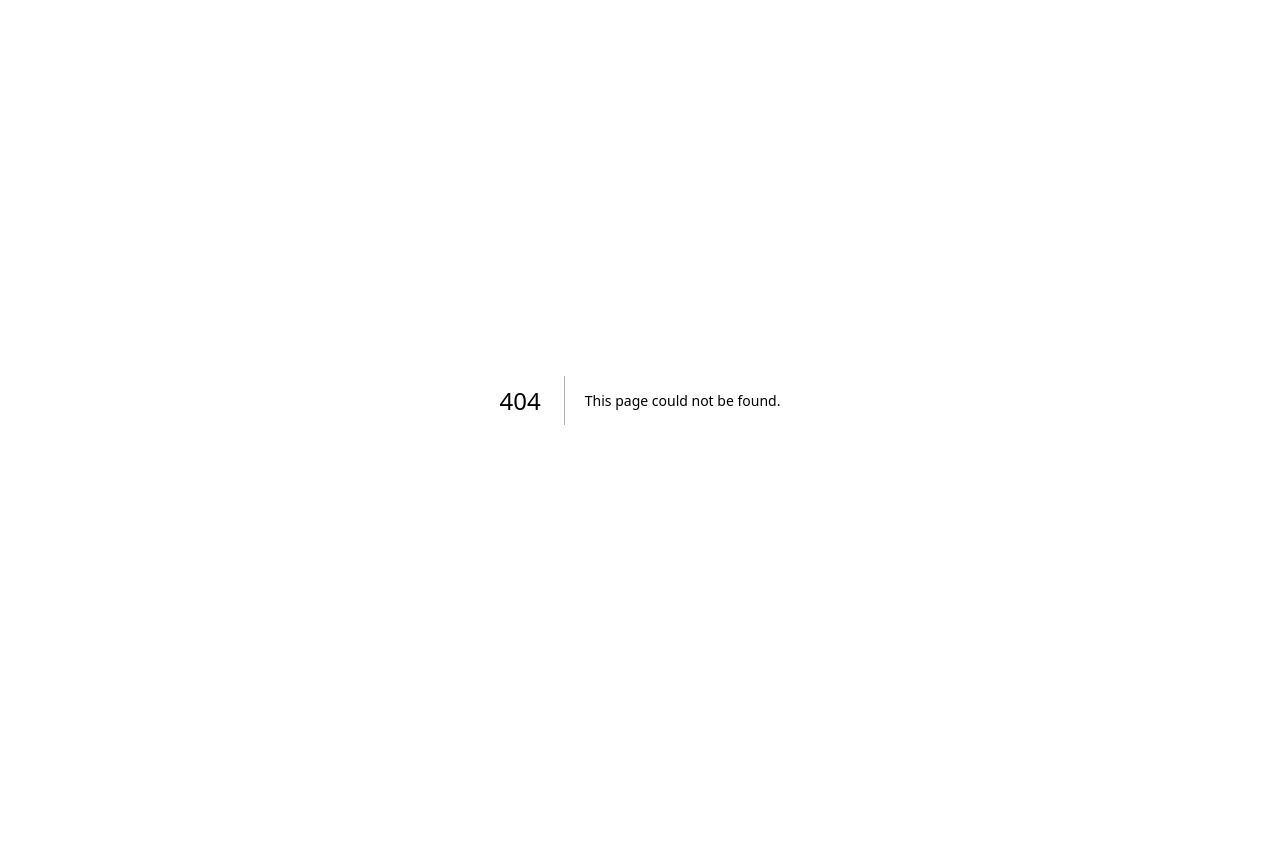
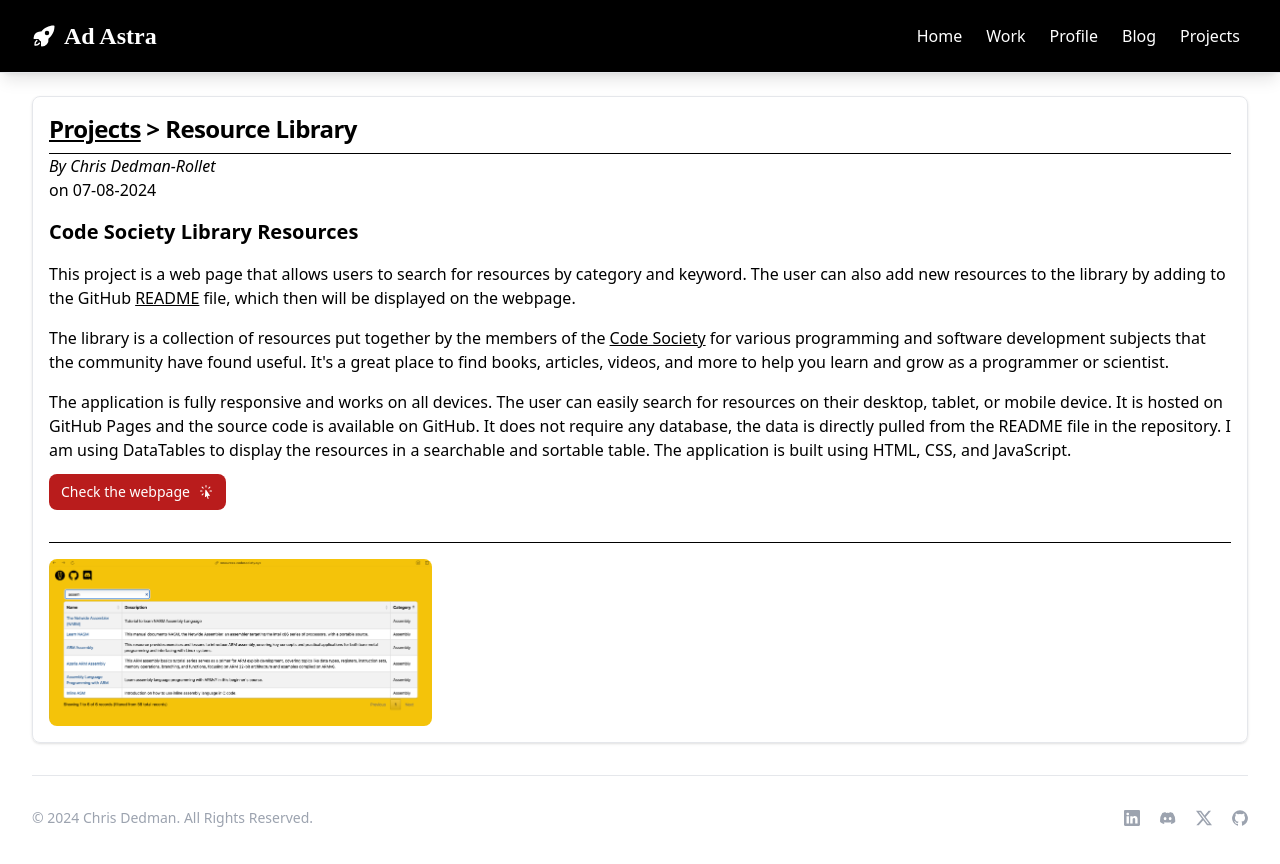
Before and after one commit to chrisdedman/website, a Next.js app: page /projects/resources in a window 1280 px wide. Before the commit this address had no page. Before the commit the page ends 800 px from the top, so only its background shows below. Built offline with nearby package versions, Linux system fonts and the light colour scheme.

Commit message:
feat: Add codesociety library web page to resources section

```diff
--- /dev/null
+++ b/src/app/projects/resources/page.tsx
@@ -0,0 +1,83 @@
+"use client"
+
+import React from "react";
+import Menu from '@/components/navigation'
+import Footer from '@/components/footer'
+import { useState } from "react";
+import { CursorArrowRaysIcon } from "@heroicons/react/24/solid";
+
+export default function Asteroid() {
+  return (
+    <div className="h-screen p-4 lg:p-8 mt-16 ">
+      <Menu />
+      <div className="p-4 border border-gray-200 rounded-lg shadow">
+        <h5 className="mb-2 text-2xl font-bold tracking-tight">
+          <a href="/projects" className="underline">Projects</a>{" > "}Resource Library
+        </h5>
+        <hr className="h-px my-8 bg-black border-0 separator mt-0 mb-0" />
+        <div>
+          <address>By <a rel="author" href="/">Chris Dedman-Rollet</a></address>
+          on <time dateTime="07-08-2024" title="July 8th, 2024">07-08-2024</time>
+          <Article />
+        </div>
+      </div>
+      <Footer />
+    </div>
+  );
+}
+
+function Article() {
+
+  const [enlargedImage, setEnlargedImage] = useState("");
+
+  const enlargeImage = (src: string) => {
+    setEnlargedImage(src);
+  };
+  return (
+    <>
+      <h6 className="mt-4 text-xl font-bold">Code Society Library Resources</h6>
+      <p className="mt-4">
+        This project is a web page that allows users to search for resources by category and keyword.
+        The user can also add new resources to the library by adding to the GitHub <a className="underline" href="https://github.com/Code-Society-Lab/resources/blob/main/README.md" target="_blank">README</a> file, which then will be displayed on the webpage.
+      </p>
+      <p className="mt-4">
+        The library is a collection of resources put together by the members of the <a className="underline" href="https://codesociety.xyz" target="_blank">Code Society</a> for
+        various programming and software development subjects that the community have found useful.
+        It's a great place to find books, articles, videos, and more to help you learn and
+        grow as a programmer or scientist.
+      </p>
+      <p className="mt-4">
+        The application is fully responsive and works on all devices. The user can easily search for resources on their desktop, tablet, or mobile device.
+        It is hosted on GitHub Pages and the source code is available on GitHub. It does not require any database, the data is directly pulled from the README file in the repository.
+        I am using DataTables to display the resources in a searchable and sortable table. The application is built using HTML, CSS, and JavaScript.
+      </p>
+
+      <a href="https://resources.codesociety.xyz/" target="_blank" rel="noreferrer noopener" className="inline-flex items-center px-3 py-2 text-sm font-medium text-center text-white bg-red-700 rounded-lg hover:bg-red-800 focus:ring-4 focus:outline-none focus:ring-red-300">
+        Check the webpage <CursorArrowRaysIcon className="w-4 h-4 ms-2" />
+      </a>
+
+      <hr className="h-px my-8 mb-0 bg-black border-0 separator" />
+
+      <div className="mt-4">
+        <div className="grid grid-cols-1 sm:grid-cols-2 md:grid-cols-3 lg:grid-cols-3 gap-4">
+          <div key={0}>
+            <img
+              className="rounded-lg"
+              src={"/screenshot.png"}
+              alt={"Resource Page"}
+              style={{ cursor: "pointer", maxWidth: "100%" }}
+              onClick={() => enlargeImage("/screenshot.png")}
+            />
+          </div>
+        </div>
+
+        {enlargedImage && (
+          <div className="fixed top-0 left-0 w-full h-full bg-black bg-opacity-75 flex justify-center items-center z-50" onClick={() => setEnlargedImage("")}>
+            <img src={enlargedImage} alt="Enlarged Image" className="max-w-full max-h-full" />
+            <button className="absolute top-4 right-4 text-white" onClick={() => setEnlargedImage("")}>Close</button>
+          </div>
+        )}
+      </div>
+    </>
+  )
+}
```
